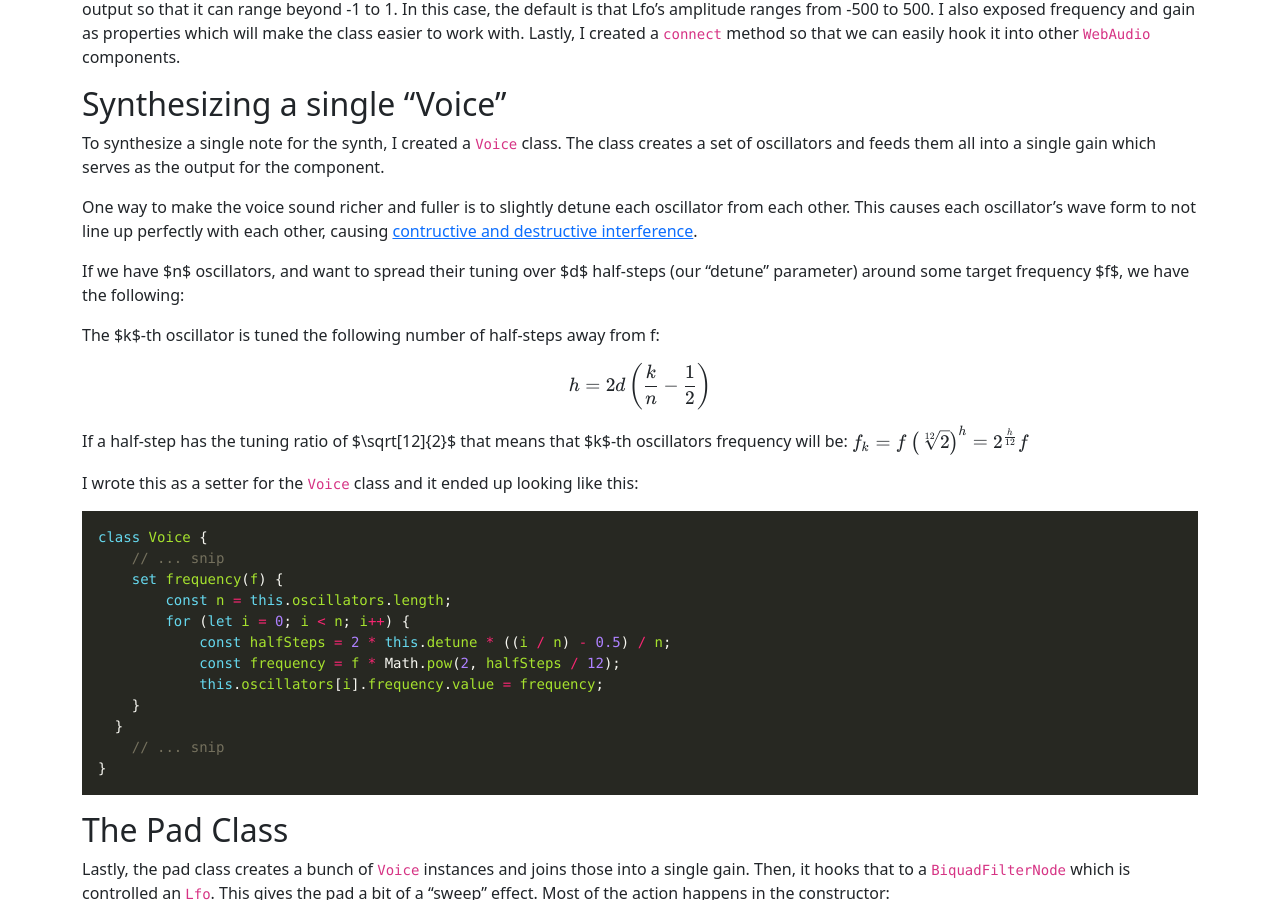
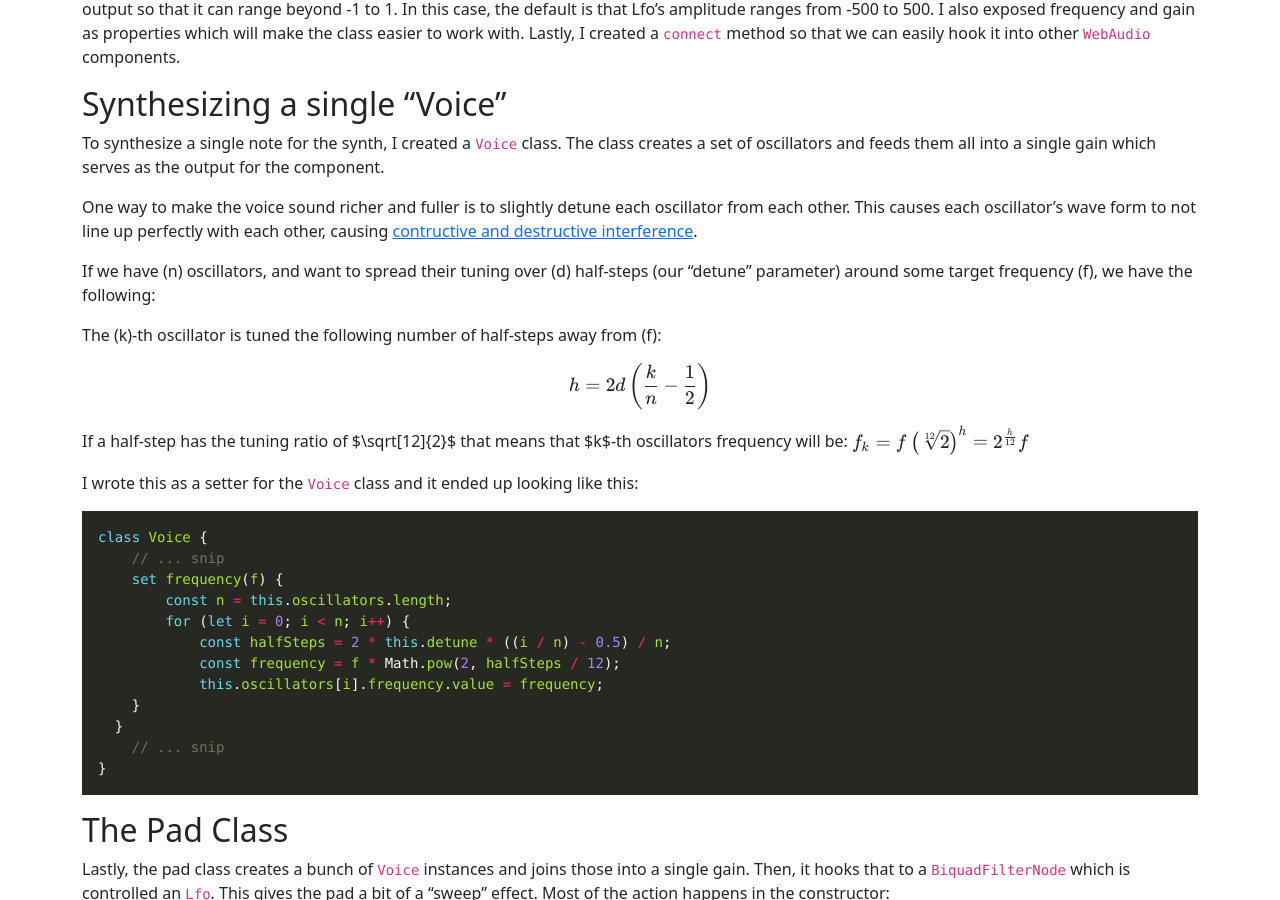
Before and after one commit to chipbell4/chipbell4.github.io, a Jekyll site: the page built from _posts/2023-12-09-building-a-pad-with-webaudio.md, in a window 1280 px wide and 900 px high, scrolled down 1940 px. Built offline with Jekyll 4.4.1, drawn with Linux system fonts in a browser that asks for light colours; nearby versions of some CDN libraries.

Commit message:
Fixing inline rendering I think

```diff
--- a/_posts/2023-12-09-building-a-pad-with-webaudio.md
+++ b/_posts/2023-12-09-building-a-pad-with-webaudio.md
@@ -87,9 +87,9 @@
 One way to make the voice sound richer and fuller is to slightly detune each oscillator from each other.
 This causes each oscillator's wave form to not line up perfectly with each other, causing [contructive and destructive interference](https://en.wikipedia.org/wiki/Beat_(acoustics)).
 
-If we have $n$ oscillators, and want to spread their tuning over $d$ half-steps (our "detune" parameter) around some target frequency $f$, we have the following:
+If we have \(n\) oscillators, and want to spread their tuning over \(d\) half-steps (our "detune" parameter) around some target frequency \(f\), we have the following:
 
-The $k$-th oscillator is tuned the following number of half-steps away from f:
+The \(k\)-th oscillator is tuned the following number of half-steps away from \(f\):
 
 $$
 h = 2d\left(\frac{k}{n} - \frac{1}{2}\right)
```
